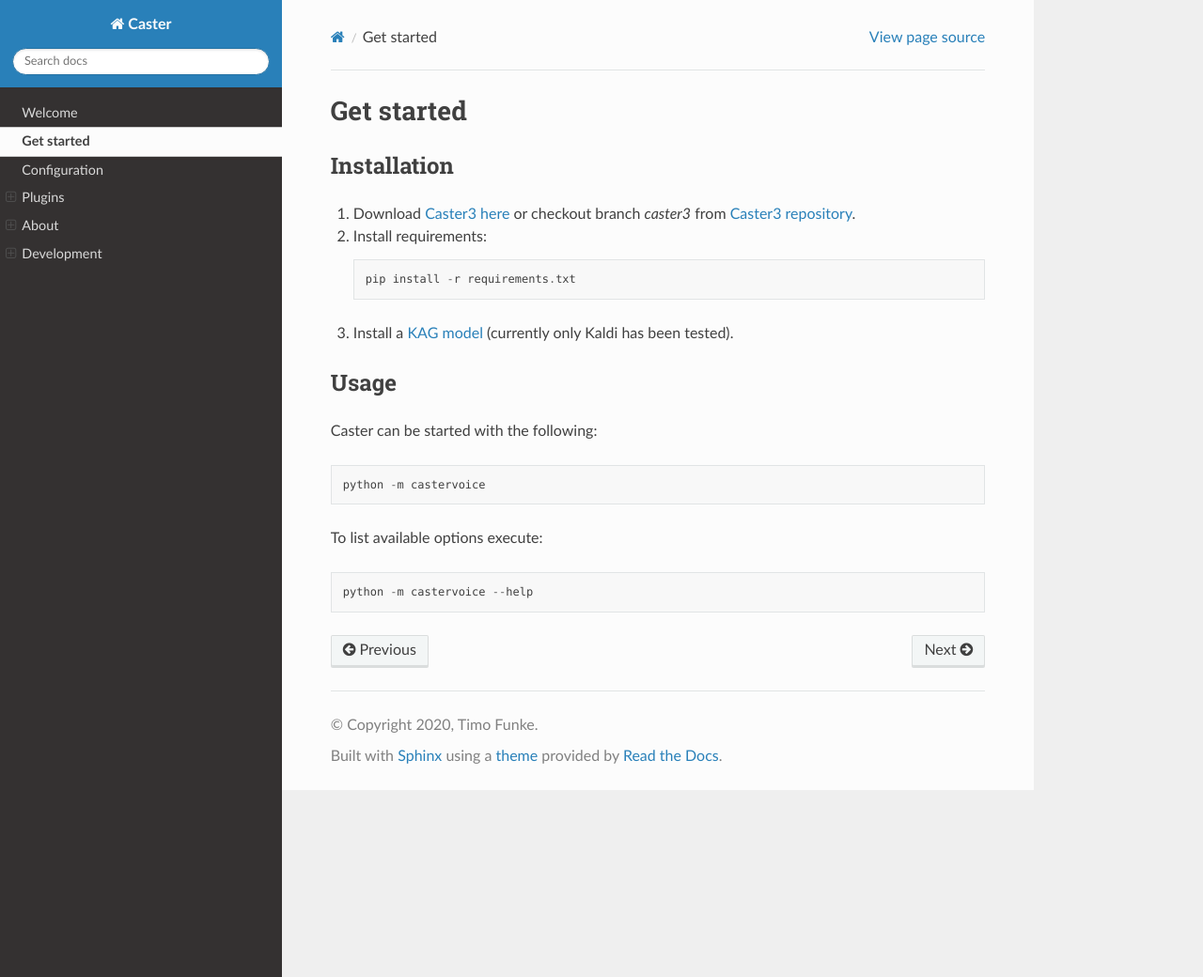
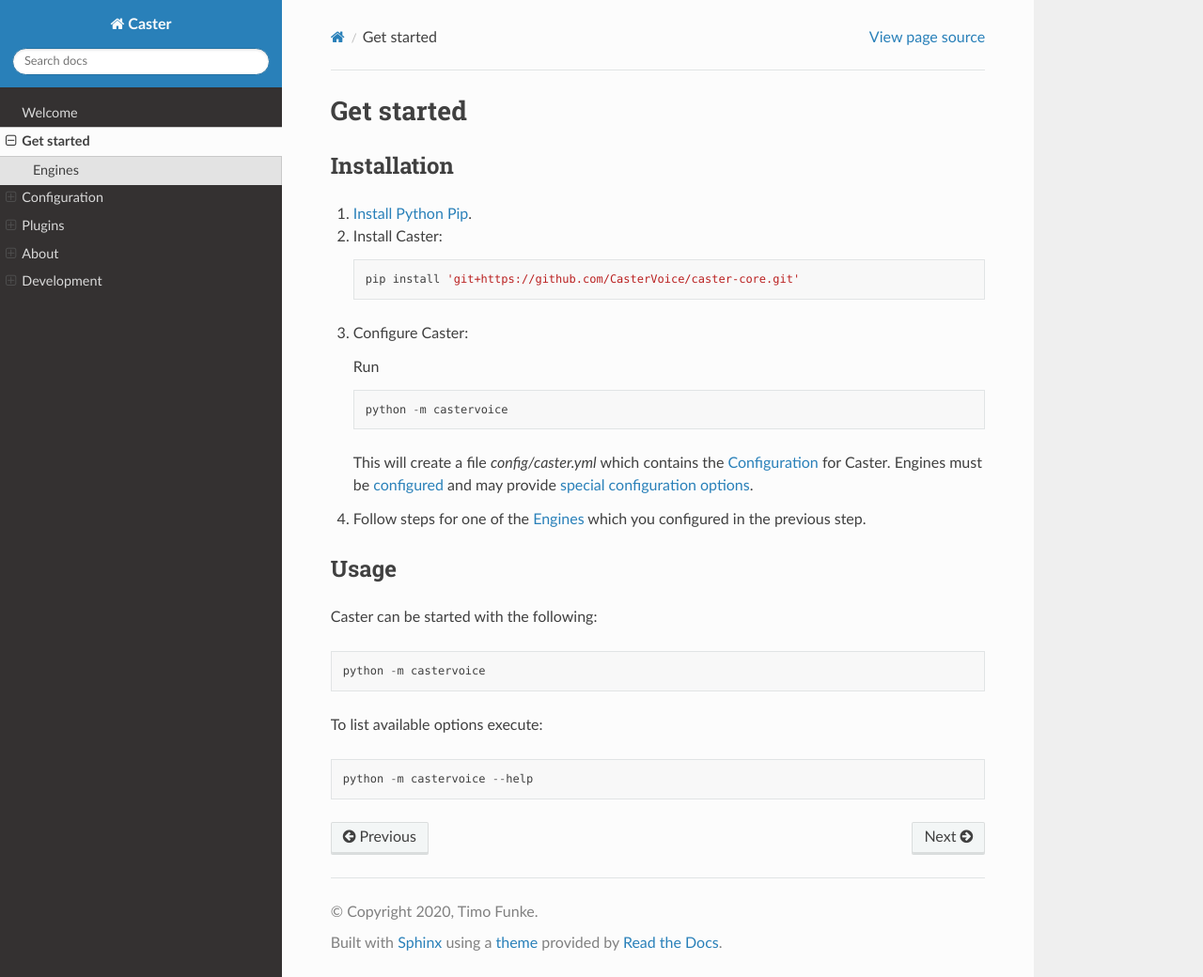
Before and after one commit to CasterVoice/caster-core, a Sphinx documentation site: the page built from docs/source/get_started.rst, in a window 1280 px wide and 1040 px high. Shown: the whole window at 94% size. Built offline with Sphinx 7.4.7 and the Read the Docs theme 2.0.0, drawn with Linux system fonts in a browser that asks for light colours.

Commit message:
Update documentation for engine configuration and getting started

```diff
--- a/docs/source/development.rst
+++ b/docs/source/development.rst
@@ -1,11 +1,10 @@
 Development
 ===========
+
+Developer documentation.
 
 .. toctree::
    :glob:
    :titlesonly:
 
    development/*
-
-
-test development
--- a/docs/source/get_started.rst
+++ b/docs/source/get_started.rst
@@ -1,17 +1,35 @@
 Get started
 ===========
+
+.. toctree::
+   :glob:
+   :titlesonly:
+   :hidden:
+
+   get_started/*
+
 
 Installation
 ------------
 
-1. Download `Caster3 here`_ or checkout branch *caster3* from `Caster3 repository`_.
+1. `Install Python Pip <https://pip.pypa.io/en/stable/installing/>`_.
 
-2. Install requirements::
+2. Install Caster::
 
-    pip install -r requirements.txt
+    pip install 'git+https://github.com/CasterVoice/caster-core.git'
 
-3. Install a `KAG model`_ (currently only Kaldi has been tested).
+3. Configure Caster::
 
+   Run
+
+   .. code::
+
+       python -m castervoice
+
+   This will create a file `config/caster.yml` which contains the :doc:`/configuration` for Caster.
+   Engines must be :doc:`configured </configuration>` and may provide :doc:`special configuration options </configuration/engine>`.
+
+4. Follow steps for one of the :doc:`/get_started/engines` which you configured in the previous step.
 
 
 Usage
--- a/docs/source/plugin.rst
+++ b/docs/source/plugin.rst
@@ -16,13 +16,13 @@
 For example, the following will install `Timoses Caster Plugins`_ package:
 
 
-.. _Timoses Caster Plugins: https://github.com/Timoses/caster-plugins
+.. _Timoses Caster Plugins: https://github.com/Timoses/caster-timoses
 
 .. code-block:: yaml
 
     plugins:
       packages:
-        - pip: "https://github.com/Timoses/caster-plugins"
+        - pip: "git+https://github.com/Timoses/caster-plugins.git"
 
 
 Once the package is included its plugins can be referenced in plugin list of a context section within the :doc:`configuration file</configuration>` like so:
```
Also changed, not shown: docs/source/configuration.rst (+12 -0 lines), docs/source/configuration/engine.rst (added, +21 -0 lines), docs/source/get_started/engines.rst (added, +59 -0 lines).
